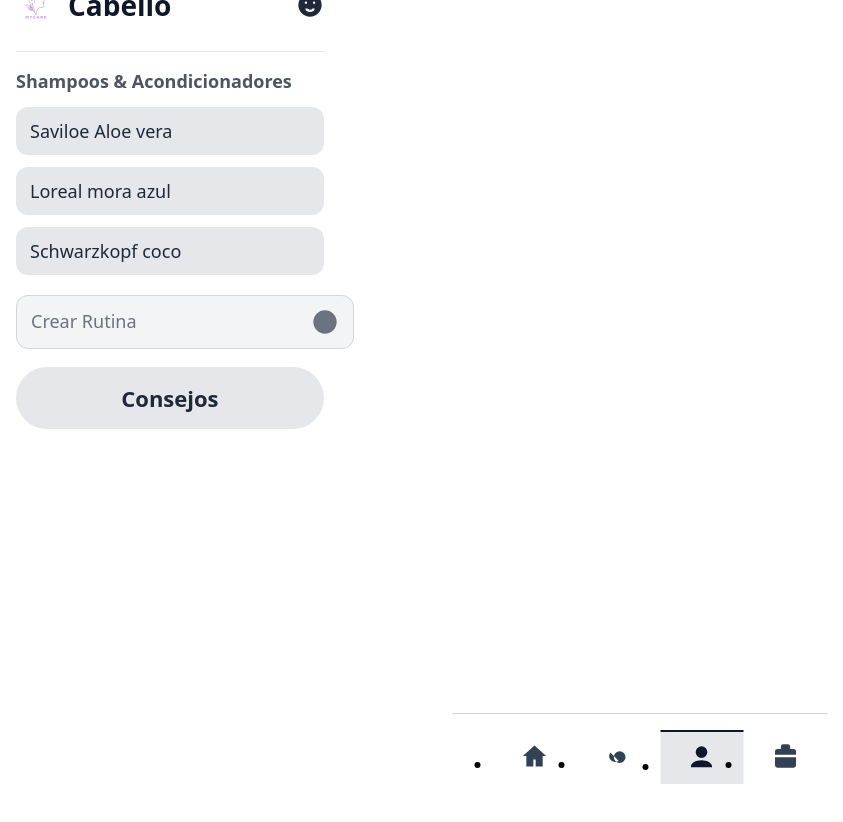
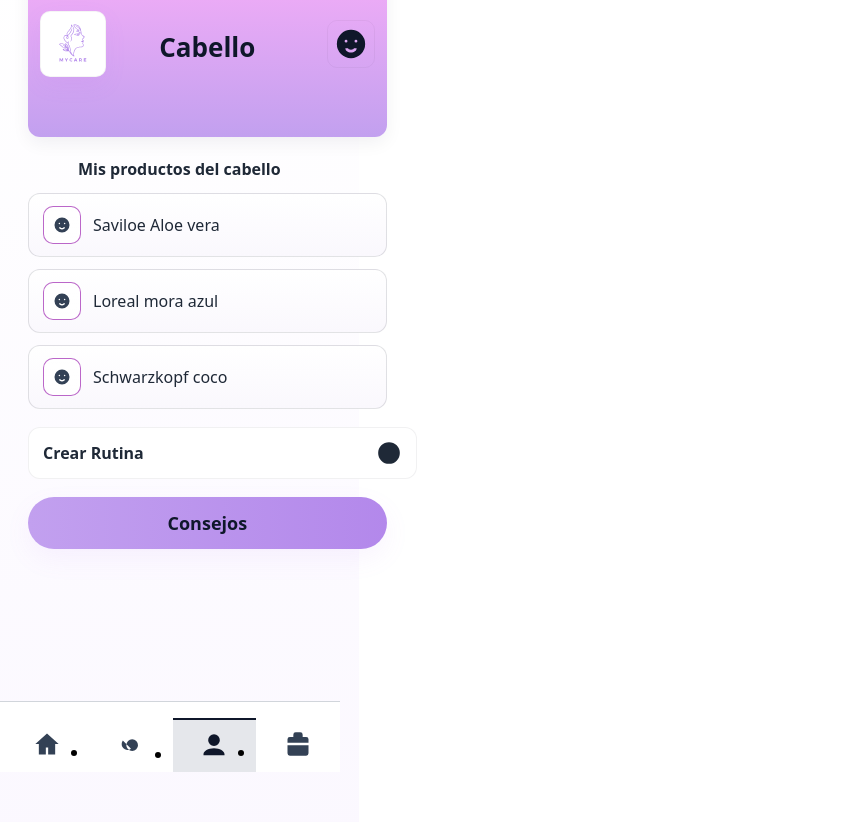
Before and after one commit to mowsix/MyCare, a React (Vite) app: page /hair in a window 1280 px wide. Shown: the top 822 px of the page, without its empty margins (0-843 px from the left). Built offline with nearby package versions, Linux system fonts and the light colour scheme.

Commit message:
diseño de cabello

```diff
--- a/src/pages/hair/Hair.module.scss
+++ b/src/pages/hair/Hair.module.scss
@@ -1,115 +1,249 @@
-/* ======= Tokens ======= */
-$mobile-max: 375px;
+/* ===== Palette (coolors) ===== */
+$rose-100: #fdc5f5;
+$magenta-100: #f7aef8;
+$violet-200: #c2a0ef;
+$lavender-200: #ceb3f2;
+$purple-300: #b388eb;
+
+/* Neutrales */
 $ink-900: #0f172a;
 $ink-800: #1f2937;
 $ink-700: #334155;
-$muted:   #64748b;
-$line:    #cbd5e1;
-$white:   #ffffff;
+$muted: #64748b;
+$line: rgba(16, 24, 40, .12);
+$white: #ffffff;
 
-/* ======= Layout ======= */
+/* Helpers */
+$mobile-max: 375px;
+$radius-xl: 12px;
+$shadow-1: 0 6px 18px rgba(17, 12, 46, .06);
+$shadow-2: 0 12px 36px rgba(17, 12, 46, .08);
+
+/* Layout */
 .wrap {
   position: relative;
   min-height: 100svh;
-  background: $white;
-  padding-bottom: 88px; // espacio para la barra fija
+  background: linear-gradient(180deg, #fff, #fbf8ff);
+  padding-bottom: 110px;
 }
+
 .container {
   width: 100%;
   max-width: $mobile-max;
   margin: 0 auto;
-  padding: 0 16px;
+  padding: 12px 16px 28px;
 }
 
-/* ======= Header ======= */
+/* Header */
 .header {
+  position: relative;
+  height: 100px;
+  margin-bottom: 20px;
+  background: linear-gradient(180deg, $magenta-100, $violet-200);
+  border-radius: 12px;
   display: flex;
   align-items: center;
+  justify-content: center;
+  padding: 40px 20px;
+  box-shadow: $shadow-1;
+}
+
+.logoWrap {
+  position: absolute;
+  left: 12px;
+  top: 50%;
+  transform: translateY(-50%);
+}
+
+.logo {
+  width: 52px;
+  height: 52px;
+  background: $white;
+  padding: 6px;
+  border-radius: 10px;
+  box-shadow: 0 8px 22px rgba(179, 120, 243, .08);
+  border: 1px solid rgba(0, 0, 0, .04);
+}
+
+.headerRight {
+  position: absolute;
+  right: 12px;
+  top: 50%;
+  transform: translateY(-50%);
+}
+
+.hairIcon {
+  width: 34px;
+  height: 34px;
+  color: $ink-900;
+  background: transparent;
+  padding: 6px;
+  border-radius: 10px;
+  border: 1px solid rgba(0, 0, 0, .04);
+}
+
+/* Title */
+.titleTop {
+  font-size: 26px;
+  font-weight: 900;
+  color: $ink-900;
+  margin: 0;
+}
+
+/* Section */
+.h2 {
+  margin: 16px 50px 12px;
+  font-size: 16px;
+  font-weight: 700;
+  color: $ink-800;
+}
+
+/* List & items */
+.list {
+  display: grid;
+  gap: 12px;
+}
+
+.itemBtn {
+  display: flex;
+  align-items: center;
+  gap: 12px;
+  width: 100%;
+  text-align: left;
+  background: linear-gradient(180deg, rgba(255, 255, 255, 1), rgba(250, 248, 253, 1));
+  color: $ink-800;
+  padding: 12px 14px;
+  border-radius: 12px;
+  border: 1px solid $line;
+  font-size: 16px;
+}
+
+.itemIcon {
+  width: 36px;
+  height: 36px;
+  border-radius: 10px;
+  display: grid;
+  place-items: center;
+  background: linear-gradient(180deg, $white, rgba(255, 255, 255, .9));
+  border: 1px solid rgba(154, 27, 174, 0.667);
+}
+
+.itemIcon svg {
+  width: 18px;
+  height: 18px;
+  color: $ink-700;
+}
+
+.itemName {
+  flex: 1;
+}
+
+/* Create btn */
+.createBtn {
+  width: 100%;
+  margin-top: 6px;
+  background: $white;
+  color: $ink-800;
+  border: 1px solid rgba(16, 24, 40, .06);
+  padding: 12px 14px;
+  border-radius: 12px;
+  display: flex;
   justify-content: space-between;
-  padding: 16px 0 12px;
-  border-bottom: 1px solid #e5e7eb;
+  align-items: center;
+  text-decoration: none;
+  font-weight: 700;
 }
-.left { display: flex; align-items: center; gap: 12px; }
-.logo { width: 40px; height: 40px; }
-.titleTop {
-  font-size: 28px; /* similar al mock mobile */
+
+/* Tips */
+.tipsWrap {
+  margin-top: 18px;
+}
+
+.tipsBtn {
+  width: 100%;
+  background: linear-gradient(90deg, $violet-200, $purple-300);
+  color: $ink-900;
+  padding: 14px;
+  border-radius: 999px;
+  font-size: 18px;
   font-weight: 800;
-  line-height: 1.05;
+  border: none;
+  box-shadow: 0 10px 26px rgba(179, 120, 243, .08);
+}
+
+/* Nav centering wrapper */
+.navContainer {
+  position: fixed;
+  left: 50%;
+  bottom: 12px;
+  transform: translateX(-130%);
+  width: calc(100% - 24px);
+  max-width: $mobile-max;
+  display: flex;
+  justify-content: center;
+  z-index: 50;
+  pointer-events: none;
+}
+
+.navWrapper {
+  width: 100%;
+  max-width: $mobile-max;
+  pointer-events: auto;
+}
+
+.navWrapper>* {
+  position: static !important;
+  width: 100% !important;
+}
+
+/* Modal */
+.modalBackdrop {
+  position: fixed;
+  inset: 0;
+  background: rgba(6, 7, 18, 0.45);
+  display: grid;
+  place-items: center;
+  z-index: 80;
+}
+
+.modalCard {
+  width: calc(100% - 48px);
+  max-width: 340px;
+  background: linear-gradient(180deg, $white, #fbf8ff);
+  padding: 18px;
+  border-radius: 12px;
+  box-shadow: 0 20px 60px rgba(10, 11, 30, .35);
+  border: 1px solid rgba(16, 24, 40, .06);
+}
+
+.modalTitle {
+  margin: 0 0 8px;
+  font-size: 18px;
+  font-weight: 800;
   color: $ink-900;
 }
-.hairIcon { width: 28px; height: 28px; color: $ink-800; }
 
-/* ======= Sección ======= */
-.h2 {
-  margin: 16px 0 12px;
-  font-size: 18px;
-  font-weight: 700;
-  color: #4b5563; /* gray-600 */
+.modalText {
+  margin: 0 0 14px;
+  color: $ink-800;
+  font-size: 15px;
+  line-height: 1.35;
 }
 
-/* ======= Lista de productos (botones grises) ======= */
-.list { display: grid; gap: 12px; }
-.itemBtn {
+.modalClose {
   width: 100%;
-  text-align: left;
-  background: #e5e7eb; /* gray-200 */
-  color: #1f2937;      /* gray-800 */
-  padding: 12px 14px;
-  border-radius: 12px;
+  padding: 10px 12px;
+  border-radius: 10px;
+  background: linear-gradient(90deg, $magenta-100, $violet-200);
+  color: $ink-900;
   border: none;
-  font-size: 18px;
-  display: block;
+  font-weight: 700;
 }
 
-/* ======= Crear rutina ======= */
-.createBtn {
-  width: 100%;
-  margin-top: 8px;
-  background: #f3f4f6;   /* gray-100 */
-  color: #6b7280;        /* gray-500 */
-  border: 1px solid #d1d5db; /* gray-300 */
-  padding: 12px 14px;
-  border-radius: 12px;
-  font-size: 18px;
-  display: flex; align-items: center; justify-content: space-between;
-  text-decoration: none;
+/* small responsive tweak */
+@media (min-width: 420px) {
+  .container {
+    padding-left: 28px;
+    padding-right: 28px;
+  }
 }
-
-/* ======= Consejos ======= */
-.tipsWrap { margin-top: 18px; }
-.tipsBtn {
-  width: 100%;
-  background: #e5e7eb;
-  color: #1f2937;
-  padding: 16px;
-  border-radius: 999px;
-  font-size: 22px;
-  font-weight: 700;
-  border: none;
-}
-
-/* ======= Barra de navegación inferior ======= */
-.nav {
-  position: fixed;
-  left: 50%;
-  bottom: 0;
-  transform: translateX(-50%);
-  width: 100%;
-  max-width: $mobile-max;
-  background: #ffffff;
-  border-top: 1px solid #d1d5db;
-  ul { display: grid; grid-template-columns: repeat(4, 1fr); }
-}
-.tab {
-  display: grid; place-items: center;
-  padding: 12px 0;
-  text-decoration: none;
-  svg { width: 28px; height: 28px; color: $ink-700; }
-}
-.active {
-  background: #e5e7eb;
-  border-top: 2px solid $ink-900;
-  svg { color: $ink-900; }
-}
-
-.card { width: 100%;}
--- a/src/pages/hair/Hair.tsx
+++ b/src/pages/hair/Hair.tsx
@@ -1,83 +1,119 @@
-import React from "react";
-import { Link, NavLink } from "react-router-dom";
+import React, { useMemo, useState } from "react";
+import { Link } from "react-router-dom";
 import s from "./Hair.module.scss";
 import Logo from "../../assets/Logo";
 import { useRoutine } from "../../lib/routineStore";
 import BottomNav from "../../components/BottomNav";
 
-/* --------- Iconos (SVG inline) ---------- */
-const HomeIcon = (p: React.SVGProps<SVGSVGElement>) => (
-  <svg viewBox="0 0 24 24" {...p}><path fill="currentColor" d="M12 3 2 12h3v9h6v-6h2v6h6v-9h3Z"/></svg>
+/* ---------- ICONOS INLINE ---------- */
+/* Icono grande para el header: silueta con coleta */
+const FaceIcon = (p: React.SVGProps<SVGSVGElement>) => (
+  <svg viewBox="0 0 24 24" {...p}><path fill="currentColor" d="M12 2a10 10 0 1 0 0 20 10 10 0 0 0 0-20Zm-3.5 9a1 1 0 1 1 0-2 1 1 0 0 1 0 2Zm7 0a1 1 0 1 1 0-2 1 1 0 0 1 0 2ZM12 18c-2.2 0-4-1.3-4-3h2c0 .7.9 1 2 1s2-.3 2-1h2c0 1.7-1.8 3-4 3Z" /></svg>
 );
-const PillIcon = (p: React.SVGProps<SVGSVGElement>) => (
-  <svg viewBox="0 0 24 24" {...p}><path fill="currentColor" d="M4 12a5 5 0 0 0 8 4l-7-7a4.98 4.98 0 0 0-1 3Zm9-4a5 5 0 1 1 0 10 5 5 0 0 1 0-10Zm-6.5.5 7 7"/></svg>
+/* Icono pequeño para la lista: mini-silueta de pelo/cola (para usar en botones) */
+const SmallHair = (p: React.SVGProps<SVGSVGElement>) => (
+  <svg viewBox="0 0 24 24" {...p}><path fill="currentColor" d="M12 2a10 10 0 1 0 0 20 10 10 0 0 0 0-20Zm-3.5 9a1 1 0 1 1 0-2 1 1 0 0 1 0 2Zm7 0a1 1 0 1 1 0-2 1 1 0 0 1 0 2ZM12 18c-2.2 0-4-1.3-4-3h2c0 .7.9 1 2 1s2-.3 2-1h2c0 1.7-1.8 3-4 3Z" /></svg>
 );
-const UserIcon = (p: React.SVGProps<SVGSVGElement>) => (
-  <svg viewBox="0 0 24 24" {...p}><path fill="currentColor" d="M12 12a5 5 0 1 0-5-5 5 5 0 0 0 5 5Zm0 2c-5 0-9 2.5-9 5v1h18v-1c0-2.5-4-5-9-5Z"/></svg>
-);
-const KitIcon = (p: React.SVGProps<SVGSVGElement>) => (
-  <svg viewBox="0 0 24 24" {...p}><path fill="currentColor" d="M8 6V4a2 2 0 0 1 2-2h4a2 2 0 0 1 2 2v2h3a2 2 0 0 1 2 2v3H3V8a2 2 0 0 1 2-2h3Zm2-2h4v2h-4V4Zm-7 9h18v7a2 2 0 0 1-2 2H5a2 2 0 0 1-2-2v-7Zm9 1h2v3h3v2h-3v3h-2v-3H7v-2h5v-3Z"/></svg>
-);
-/* Carita para header */
-const FaceIcon = (p: React.SVGProps<SVGSVGElement>) => (
-  <svg viewBox="0 0 24 24" {...p}>
-    <path fill="currentColor" d="M12 2a10 10 0 1 0 0 20 10 10 0 0 0 0-20Zm-3.5 9a1 1 0 1 1 0-2 1 1 0 0 1 0 2Zm7 0a1 1 0 1 1 0-2 1 1 0 0 1 0 2ZM12 18c-2.2 0-4-1.3-4-3h2c0 .7.9 1 2 1s2-.3 2-1h2c0 1.7-1.8 3-4 3Z"/>
-  </svg>
-);
+/* Icono para crear rutina: círculo con signo más */
 const AddCircle = (p: React.SVGProps<SVGSVGElement>) => (
-  <svg viewBox="0 0 24 24" {...p}><path fill="currentColor" d="M12 2a10 10 0 1 0 .001 20.001A10 10 0 0 0 12 2Zm1 11h3v-2h-3V8h-2v3H8v2h3v3h2v-3Z"/></svg>
+  <svg viewBox="0 0 24 24" {...p}><path fill="currentColor" d="M12 2a10 10 0 1 0 .001 20.001A10 10 0 0 0 12 2Zm1 11h3v-2h-3V8h-2v3H8v2h3v3h2v-3Z" /></svg>
 );
 
+/* ---------- CONSEJOS PARA CABELLO ---------- */
+const HAIR_TIPS = [
+  "No laves tu pelo todos los días; 2-3 veces por semana mantiene aceites naturales.",
+  "Usa acondicionador sólo de medios a puntas para evitar que la raíz se engrase.",
+  "Protege tu cabello del calor usando un protector térmico antes de planchas/secador.",
+  "Córtalo regularmente para eliminar puntas abiertas y mantener un aspecto sano.",
+  "Si tienes cuero cabelludo seco, prueba un aceite ligero o masaje con aceite una vez a la semana.",
+  "Evita cepillar el cabello mojado con fuerza; usa un peine de dientes anchos.",
+];
+
 export default function Hair() {
-  // Solo items de categoría "cabello"
-  const { items } = useRoutine("cabello");
+  // items de categoria "cabello"
+  const { items } = useRoutine?.("cabello") ?? useRoutine();
+  const products = useMemo(() => items?.slice?.() ?? [], [items]);
+
+  // modal de consejos
+  const [tipOpen, setTipOpen] = useState(false);
+  const [currentTip, setCurrentTip] = useState<string | null>(null);
+
+  function openTip() {
+    const choice = HAIR_TIPS[Math.floor(Math.random() * HAIR_TIPS.length)];
+    setCurrentTip(choice);
+    setTipOpen(true);
+  }
+  function closeTip() {
+    setTipOpen(false);
+    setTimeout(() => setCurrentTip(null), 200);
+  }
 
   return (
     <div className={s.wrap}>
       <div className={s.container}>
-        {/* Header */}
+        {/* Header: title centered, logo left, icon right */}
         <header className={s.header}>
-          <div className={s.left}>
+          <div className={s.logoWrap}>
             <Logo className={s.logo} />
-            <h1 className={s.titleTop}>Cabello</h1>
           </div>
-          <FaceIcon className={s.hairIcon} />
+
+          <h1 className={s.titleTop}>Cabello</h1>
+
+          <div className={s.headerRight}>
+            <FaceIcon className={s.hairIcon} />
+          </div>
         </header>
 
-        {/* Sección */}
-        <h2 className={s.h2}>Shampoos & Acondicionadores</h2>
+        {/* Section title */}
+        <h2 className={s.h2}>Mis productos del cabello</h2>
 
-        {/* Lista desde RoutineDB (cabello) */}
+        {/* Product list */}
         <div className={s.list}>
-          {items.length === 0 ? (
+          {products.length === 0 ? (
             <>
-              <button className={s.itemBtn}>Saviloe Aloe vera</button>
-              <button className={s.itemBtn}>Loreal mora azul</button>
-              <button className={s.itemBtn}>Schwarzkopf coco</button>
+              <button className={s.itemBtn}><span className={s.itemIcon}><SmallHair /></span> Saviloe Aloe vera</button>
+              <button className={s.itemBtn}><span className={s.itemIcon}><SmallHair /></span> Loreal mora azul</button>
+              <button className={s.itemBtn}><span className={s.itemIcon}><SmallHair /></span> Schwarzkopf coco</button>
             </>
           ) : (
-            items.map((it) => (
+            products.map((it: any) => (
               <button key={it.id} className={s.itemBtn}>
-                {it.name}
+                <span className={s.itemIcon}><SmallHair /></span>
+                <span className={s.itemName}>{it.name}</span>
               </button>
             ))
           )}
 
-          {/* Crear rutina -> /routine */}
+          {/* Crear rutina */}
           <Link to="/routine" className={s.createBtn}>
             <span>Crear Rutina</span>
-            <AddCircle style={{ width: 28, height: 28 }} />
+            <AddCircle style={{ width: 26, height: 26 }} />
           </Link>
         </div>
 
         {/* Consejos */}
         <div className={s.tipsWrap}>
-          <button className={s.tipsBtn}>Consejos</button>
+          <button className={s.tipsBtn} onClick={openTip}>Consejos</button>
         </div>
       </div>
 
-      {/* Barra inferior (misma de Home/Meds/Skin) */}
-      <BottomNav />
+      {/* Nav centering wrapper */}
+      <div className={s.navContainer}>
+        <div className={s.navWrapper}>
+          <BottomNav />
+        </div>
+      </div>
+
+      {/* Modal */}
+      {tipOpen && (
+        <div className={s.modalBackdrop} onClick={closeTip} role="dialog" aria-modal="true">
+          <div className={s.modalCard} onClick={(e) => e.stopPropagation()}>
+            <h3 className={s.modalTitle}>Consejo para tu cabello</h3>
+            <p className={s.modalText}>{currentTip}</p>
+            <button className={s.modalClose} onClick={closeTip}>Cerrar</button>
+          </div>
+        </div>
+      )}
     </div>
   );
 }
```
